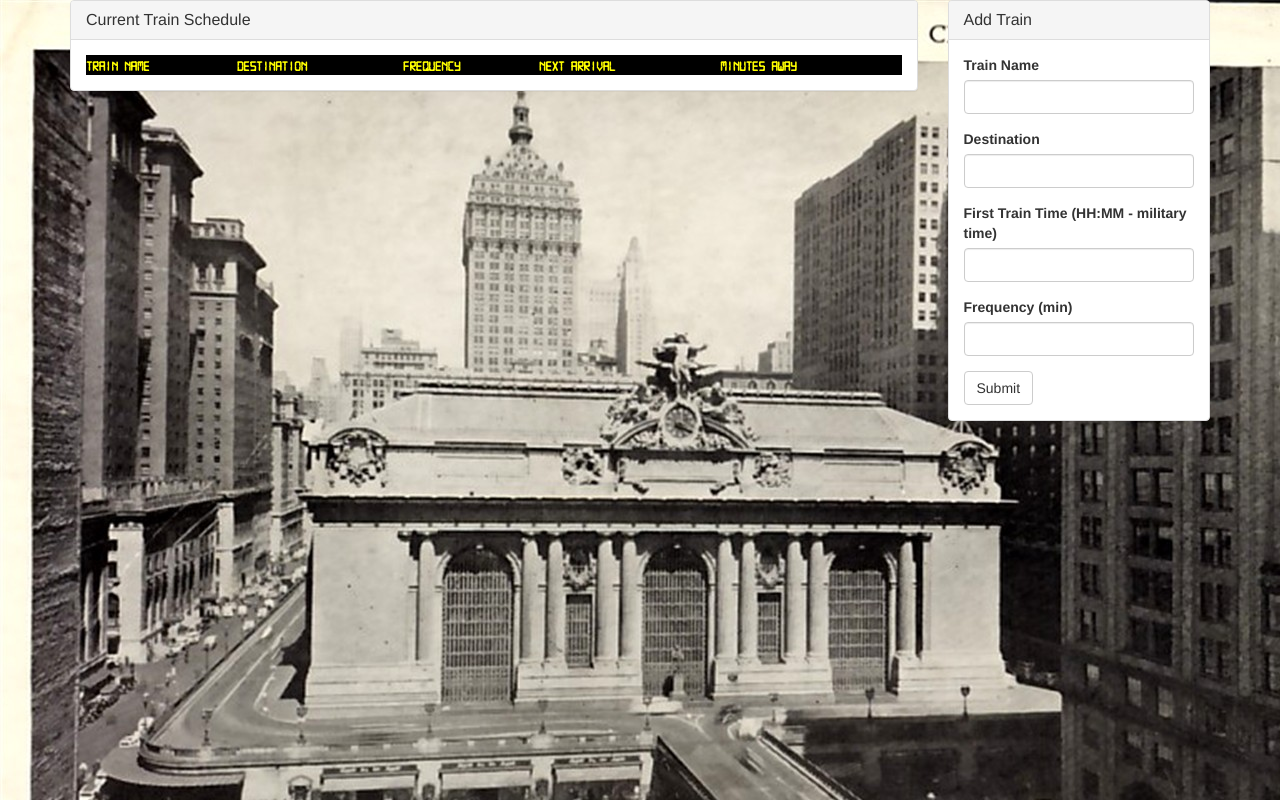
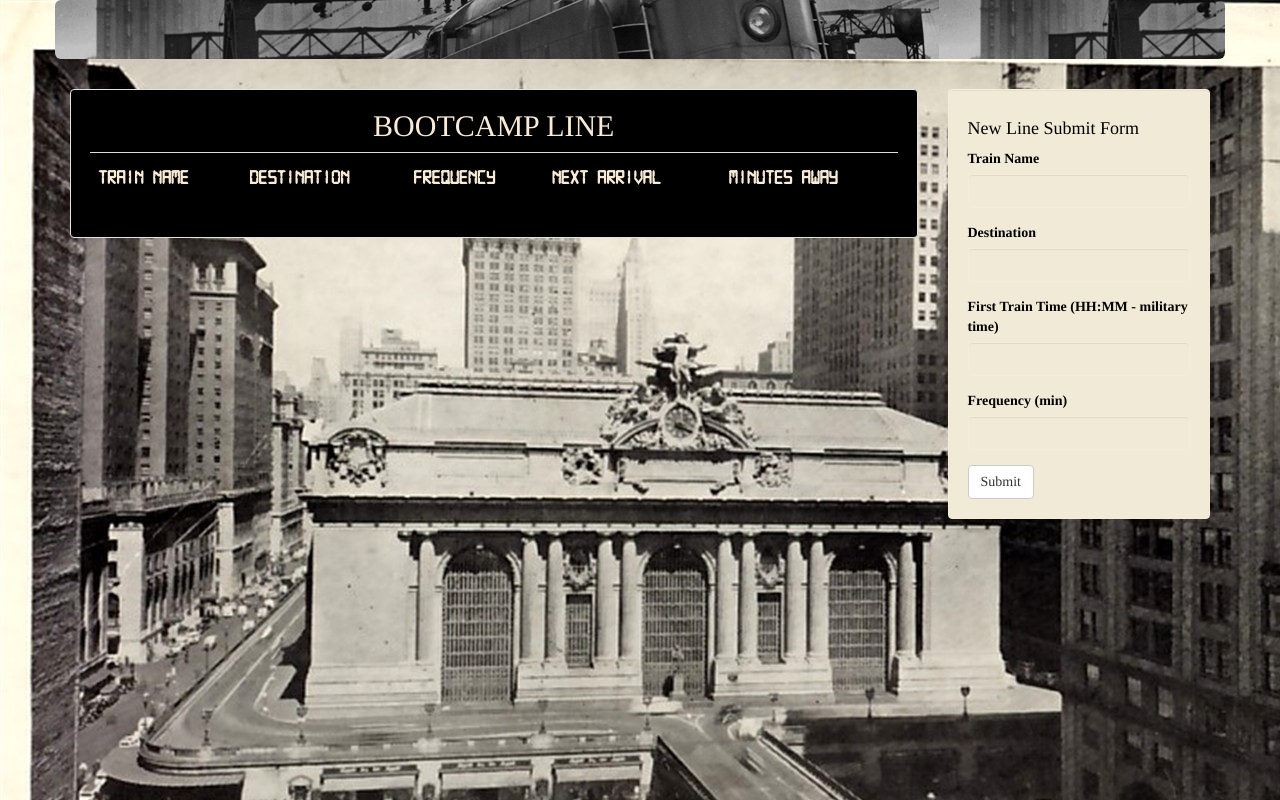
Before and after one commit to cpsavva/TrainSchedule, a plain HTML site: page index.html in a window 1280 px wide. Drawn offline with nearby package versions, Linux system fonts and the light colour scheme; no server answers; a script that the page names is missing.

Commit message:
css tweaking

```diff
--- a/flipclock/flipclock.css
+++ b/flipclock/flipclock.css
@@ -27,11 +27,11 @@ ul.flip {
     float: left;
     margin: 10px;
     padding: 0;
-    width: 180px;
-    height: 130px;
-    font-size: 120px;
+    width: 102px;
+    height: 74px;
+    font-size: 51px;
     font-weight: bold;
-    line-height: 127px;
+    line-height: 70px;
 }
 
 ul.flip li {
@@ -95,7 +95,7 @@ ul.flip li div div.inn {
     z-index: 1;
     width: 100%;
     height: 200%;
-    color: #fff;
+    color: #faebd7;;
     text-shadow: 0 0 2px #fff;
     text-align: center;
     background-color: #000;
--- a/index.html
+++ b/index.html
@@ -13,17 +13,19 @@
 </head>
 <body>
 <div class="container">
-	<div class="row">
+	<div class="jumbotron row">
+		<div class="col-sm-3"></div>
 		<div id="container"></div>
+		<div class="col-sm-3"></div>
 	</div>
 	<div class="row">
 		<div class="col-sm-9">
-		<div class="panel panel-default">
-  			<div class="panel-heading">
-    			<h3 class="panel-title">Current Train Schedule</h3>
-  			</div>
-  			<div class="panel-body">
-   				<table id= "trainTable" width="100%">
+			<div class="well" id="trainBoard">
+  				<div>
+    			<h1>BOOTCAMP LINE</h1>
+  				</div>
+
+   				<table class="table" id="trainTable" width="100%">
 					<th>Train Name</th>
 					<th>Destination</th>
 					<th>Frequency</th>
@@ -31,14 +33,13 @@
 					<th>Minutes Away</th>
 				</table>
   			</div>
-		</div>
+
 		</div>
 		<div class="col-sm-3">
-		<div class="panel panel-default">
-  			<div class="panel-heading">
-    			<h3 class="panel-title">Add Train</h3>
+		<div class="well" id="submitForm">
+  			<div>
+    			<h4>New Line Submit Form</h3>
   			</div>
-  			<div class="panel-body">
   				<form>
 			<!--input form-->
 					<div class="form-group">
@@ -59,11 +60,10 @@
 					</div>
 					 <button type="submit" id="add-train-btn" class="btn btn-default">Submit</button>
 				</form>
-			</div>
-		</div>
-	</div>
-	</div>
-</div>
+		</div><!--well-->
+	</div><!--col-->
+	</div><!--row-->
+</div><!--cotainer-->
 </body>
 <!--firebase-->
 <script src="https://www.gstatic.com/firebasejs/3.6.7/firebase.js"></script>
--- a/style/style.css
+++ b/style/style.css
@@ -6,10 +6,47 @@
 
 body {
 	background-image: url('./nycgrandcentral.jpg');
+
 }
 
+#trainBoard{
+	background-color: black;
+	color: #faebd7;
+
+}
 #trainTable{
 	font-family: 'digital-7';
 	background-color: black;
-	color: yellow;
+	color: #faebd7;
+	font-size: 20px;
+
 }
+
+h1 {
+	margin-top: 0px;
+	text-align: center;
+	font-size: 30px;
+	font-family: Times, serif;
+}
+
+ h4, label, button {
+ 	font-family: Times, serif;
+ }
+
+ .jumbotron {
+ 	padding-bottom: 10px;
+ 	background-image: url("./nyCentralMercury.jpg");
+ }
+
+#submitForm {
+	font-family: Times, serif;
+	background-color: #F0EAD6;
+	color:black;
+	border-color: #faebd7;
+}
+.form-control {
+	font-family: Times, serif;
+	background-color: #F0EAD6;
+	color:black;
+	border-color: #faebd7;
+}
```
Also changed, not shown: style/nyCentralMercury.jpg (added).
